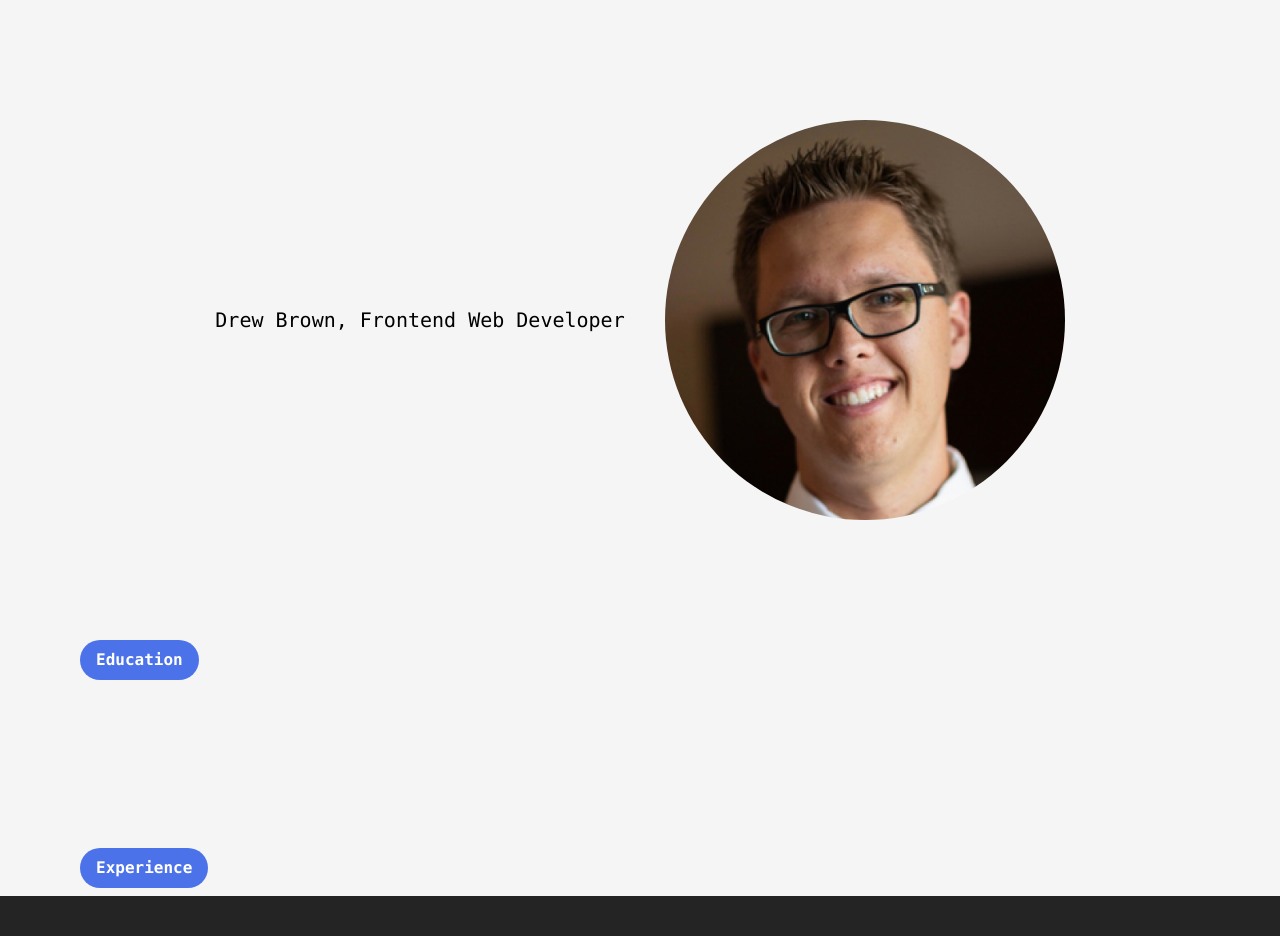
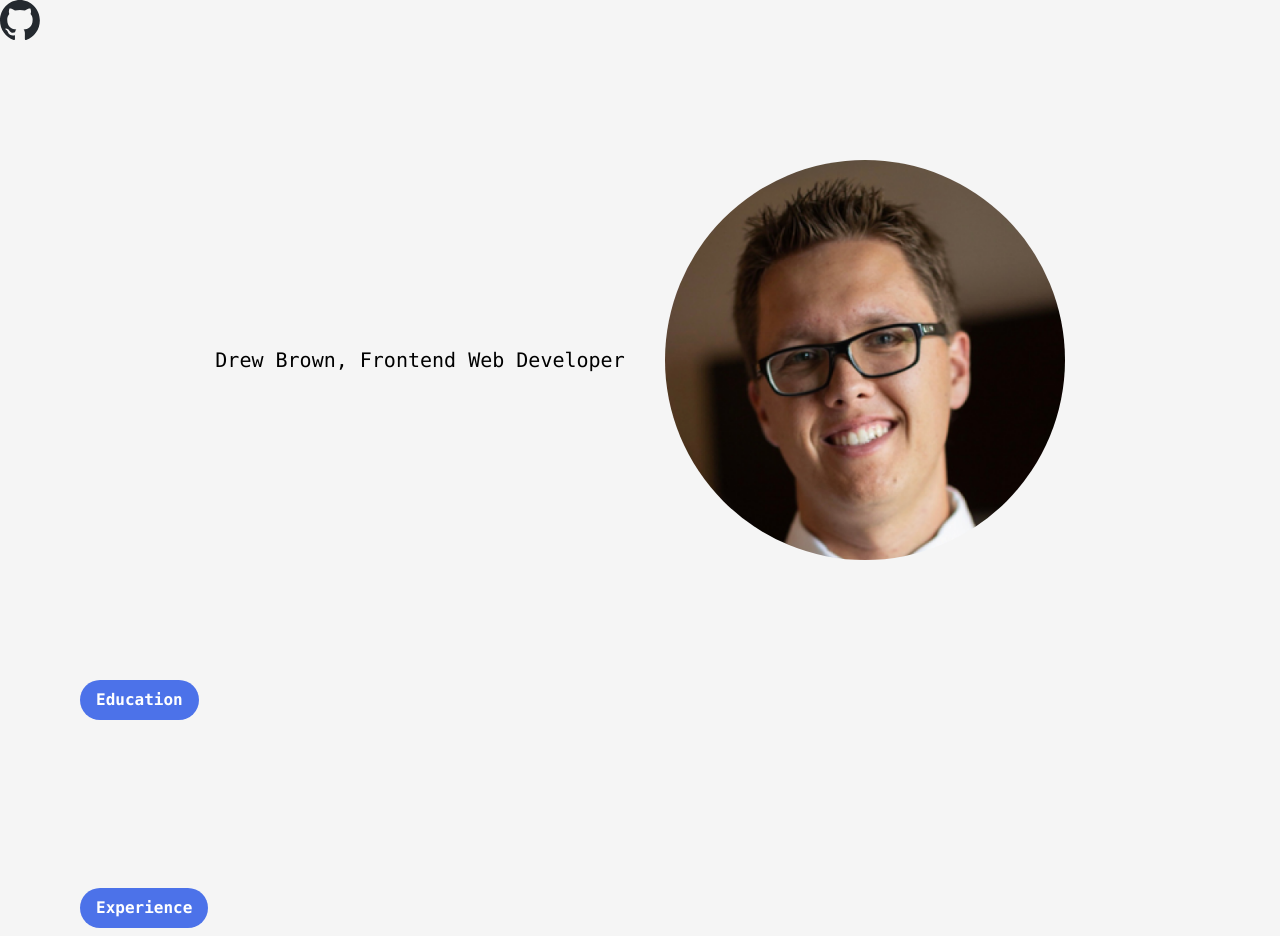
Before and after one commit to drewbrownie21/Portfolio, a React (Vite) app: page / in a window 1280 px wide. Before the commit the page ends 896 px from the top, so only its background shows below. Built offline with nearby package versions, Linux system fonts and the light colour scheme.

Commit message:
Add a github link

```diff
--- a/src/App.tsx
+++ b/src/App.tsx
@@ -1,12 +1,18 @@
 import "./App.css";
 import Education from "./components/Education";
 import myHeadshot from "./assets/drew.png";
+import githubIcon from "./assets/github-mark.svg";
 import Experience from "./components/Experience";
 import Header from "./components/Header";
 
 function App() {
   return (
     <div className="bg-neutral-100 min-h-screen text-black font-mono">
+      <h1>
+        <a href="https://github.com/drewbrownie21">
+          <img className="w-10 h-10" src={githubIcon} />
+        </a>
+      </h1>
       <div className="flex items-center justify-center space-x-10 p-30">
         <Header />
         <img className="w-100 h-100 rounded-full" src={myHeadshot} />
```
Also changed, not shown: src/assets/github-mark.svg (added).
